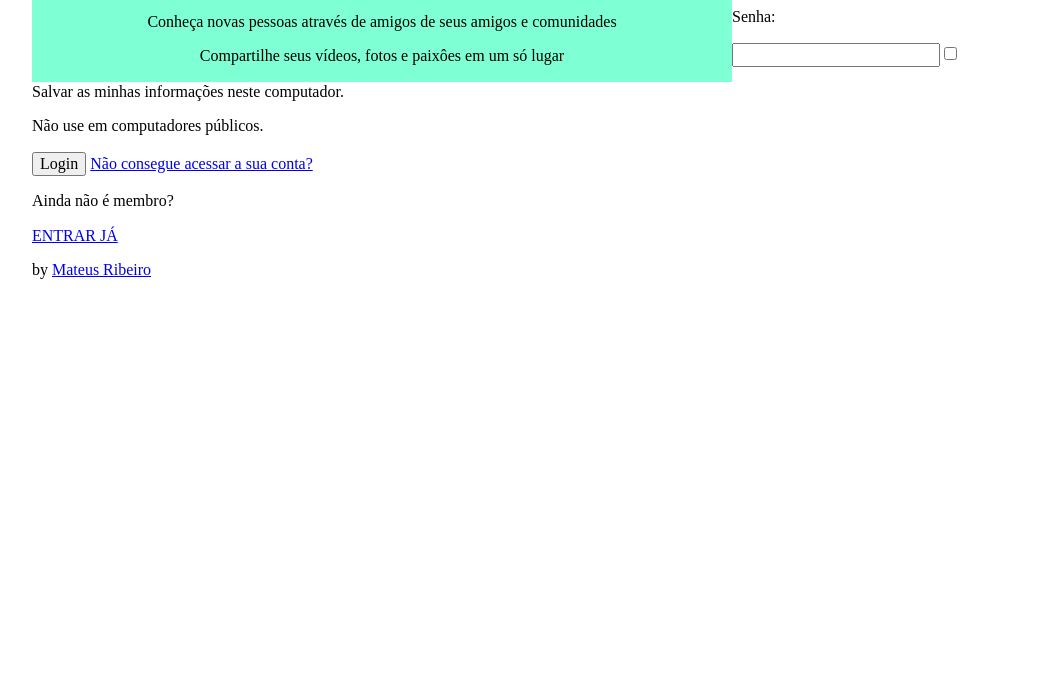
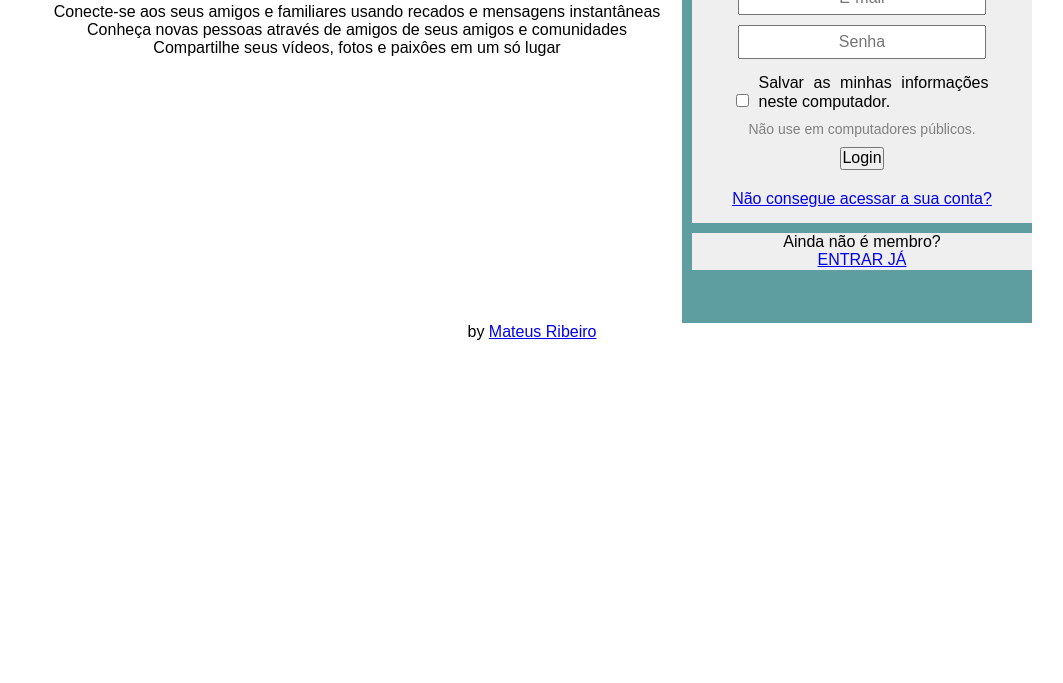
Before and after one commit to devMateusRibeiro/orkut-copy, a plain HTML site: page index.html in a window 1280 px wide. Shown: the part 117-800 px from the top of the page, without its empty margins (108-1171 px from the left). Drawn offline with Linux system fonts and the light colour scheme.

Commit message:
Update 08/04/2022

```diff
--- /dev/null
+++ b/assets/css/containers.css
@@ -0,0 +1,5 @@
+.container{
+    padding-top: 40px;
+    max-width: 1000px;
+    margin: auto;
+}
--- /dev/null
+++ b/assets/css/copy.css
@@ -0,0 +1,5 @@
+.copy{
+    text-align: center;
+    display: inline-block;
+    width: 100%;
+}
--- /dev/null
+++ b/assets/css/form.css
@@ -0,0 +1,66 @@
+/*form_login*/
+.form{
+    padding: 0px 0px 10px 10px;
+    float: right;
+    width: 35%;
+    font-size: 16px;
+    text-align: center;
+
+    height: 400px;
+
+    background-color: cadetblue;
+}
+
+/*form_login*/
+.form_login{
+    padding: 15px;
+    background-color: #EFEFEF;
+}
+
+.form_login_access{
+    padding: 5px 0px 15px 0px;
+}
+
+.form_login_input{
+    width: 80%;
+    margin: 5px;
+    text-align: center;
+    line-height: 30px;
+}
+
+.form_login_save{
+    padding: 10px;
+}
+
+.form_login_save input{
+    display: inline-block;
+}
+
+.form_login_save p{
+    display: inline-block;
+    padding-left: 10px;
+
+    text-align: justify;
+    width: 240px;
+}
+
+.form_login_warning{
+    font-size: 14px;
+
+    color: gray;
+}
+
+.form_login_button{
+    display: block;
+    margin: 10px auto 0px auto;
+}
+
+.form_login_help{
+    padding: 20px 0px 0px 0px;
+}
+
+/*form_register*/
+.form_register{
+    margin-top: 10px;
+    background-color: #EFEFEF;
+}
--- a/assets/css/form/form.css
+++ /dev/null
@@ -1,4 +0,0 @@
-.form{
-    width: 30%;
-    float: right;
-}
--- /dev/null
+++ b/assets/css/header_main.css
@@ -0,0 +1,9 @@
+.header_main{
+    float: left;
+    width: 65%;
+    height: 400px;
+
+    text-align: center;
+
+    background-color: white;
+}
--- a/assets/css/header_main/header_main.css
+++ /dev/null
@@ -1,8 +0,0 @@
-.header_main{
-    width: 70%;
-    float: left;
-
-    text-align: center;
-
-    background-color: aquamarine;
-}
--- a/assets/css/reset.css
+++ b/assets/css/reset.css
@@ -1,11 +1,8 @@
-body{
-    margin: 0;
-    padding: 0;
+*{
+    margin: 0px;
+    padding: 0px;
 
     box-sizing: border-box;
+
+    font-family:Arial, Helvetica, sans-serif;
 }
-
-.container{
-    max-width: 1000px;
-    margin: auto;
-}
--- a/index.html
+++ b/index.html
@@ -9,7 +9,15 @@
     <link rel="stylesheet" href="/assets/css/normalize.css">
     <link rel="stylesheet" href="/assets/css/reset.css">
 
-    <link rel="stylesheet" href="/assets/css/header_main/header_main.css">
+    <link rel="stylesheet" href="/assets/css/containers.css">
+
+    <link rel="stylesheet" href="/assets/css/header_main.css">
+
+    <link rel="stylesheet" href="/assets/css/form.css">
+
+
+    <link rel="stylesheet" href="/assets/css/copy.css">
+
 </head>
 <body>
     <div class="container">
@@ -23,13 +31,21 @@
 
         <main class="form">
             <form class="form_login">
-                <p>Acesse o <b>orkut.com</b> com sua conta</p>
-                <p>E-mail:</p><input type="email" name="email" id="email">
-                <p>Senha:</p><input type="password" name="pass" id="pass">
-                <input type="checkbox" name="save" id="save"><p>Salvar as minhas informações neste computador.</p>
-                <p>Não use em computadores públicos.</p>
-                <button>Login</button>
-                <a href="#">Não consegue acessar a sua conta?</a>
+                <p class="form_login_access">Acesse o <b>orkut.com</b> com sua conta</p>
+
+                <input class="form_login_input" type="email" placeholder="E-mail">
+
+                <input class="form_login_input" type="password" placeholder="Senha">
+
+                <div class="form_login_save">
+                    <input type="checkbox" name="save" id="save"><p>Salvar as minhas informações neste computador.</p>
+                </div><!--form_login_save-->
+
+                <p class="form_login_warning">Não use em computadores públicos.</p>
+
+                <button class="form_login_button">Login</button>
+
+                <p class="form_login_help"><a href="#">Não consegue acessar a sua conta?</a></p>
             </form><!--form_login-->
 
             <div class="form_register">
```
